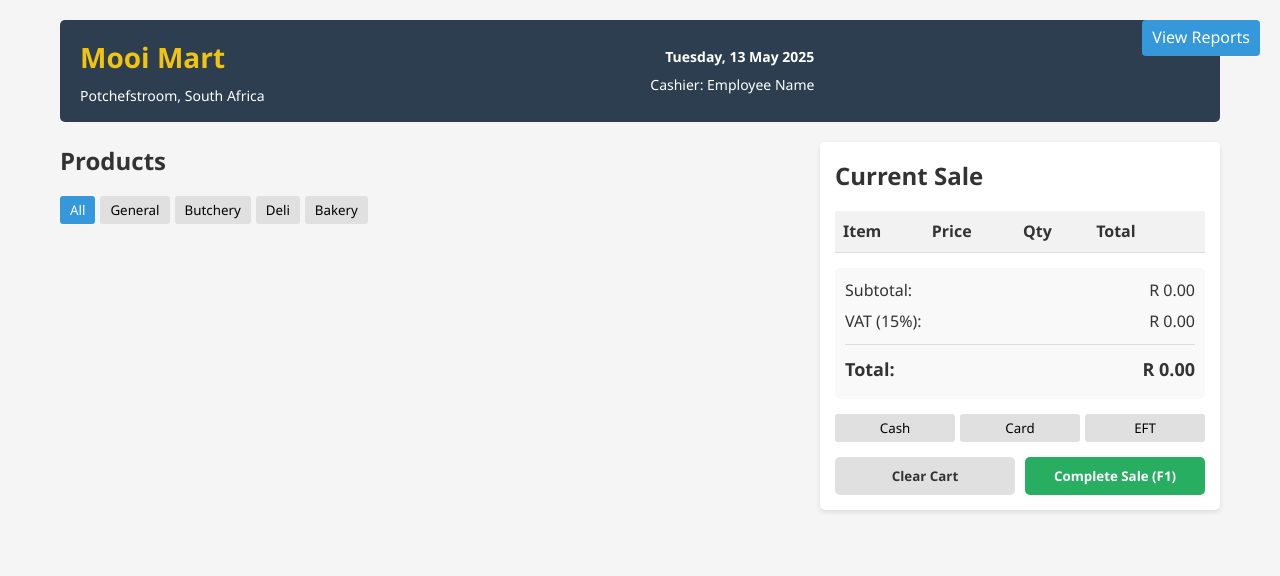
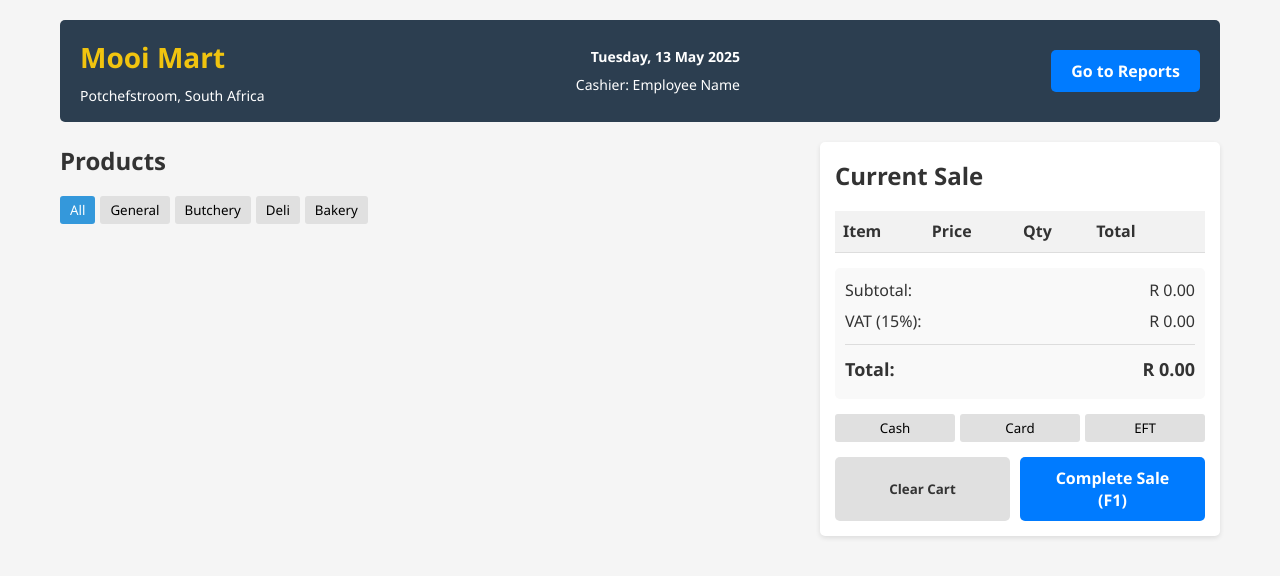
Before and after one commit to PathogenicKatt/POS, a plain HTML site: page index.html in a window 1280 px wide. Drawn offline with Linux system fonts and the light colour scheme.

Commit message:
added a button for reports.html

```diff
--- a/css/styles.css
+++ b/css/styles.css
@@ -249,6 +249,19 @@ header {
 .btn-secondary:hover {
     background: #d0d0d0;
 }
+.btn-primary {
+    background-color: #007bff;
+    color: white;
+    border: none;
+    padding: 10px 20px;
+    font-size: 16px;
+    cursor: pointer;
+    border-radius: 5px;
+}
+
+.btn-primary:hover {
+    background-color: #0056b3;
+}
 
 .reports-link {
   position: absolute;
--- a/index.html
+++ b/index.html
@@ -19,9 +19,9 @@
                 <div id="current-date"></div>
                 <div id="current-user">Cashier: <span>Employee Name</span></div>
             </div>
-            <nav>
-        <a href="reports.html" class="reports-link">View Reports</a>
-    </nav>
+            <div class="reports-button-container">
+    <button onclick="location.href='reports.html'" class="btn-primary">Go to Reports</button>
+</div>
 </header>
         </header>
 
```
